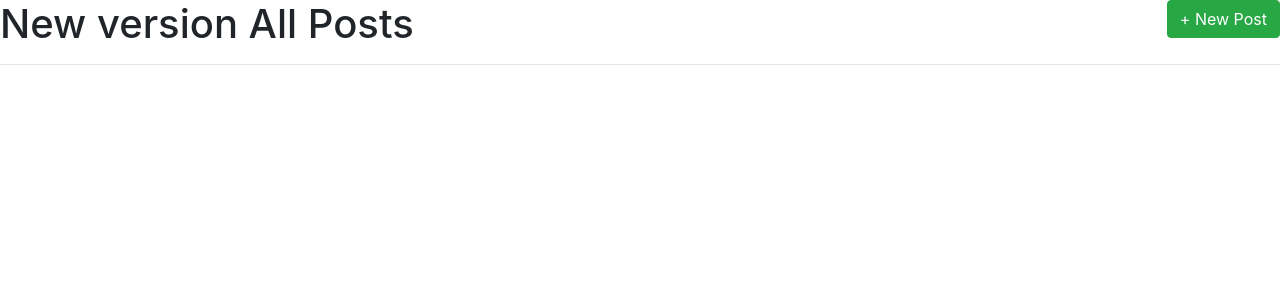
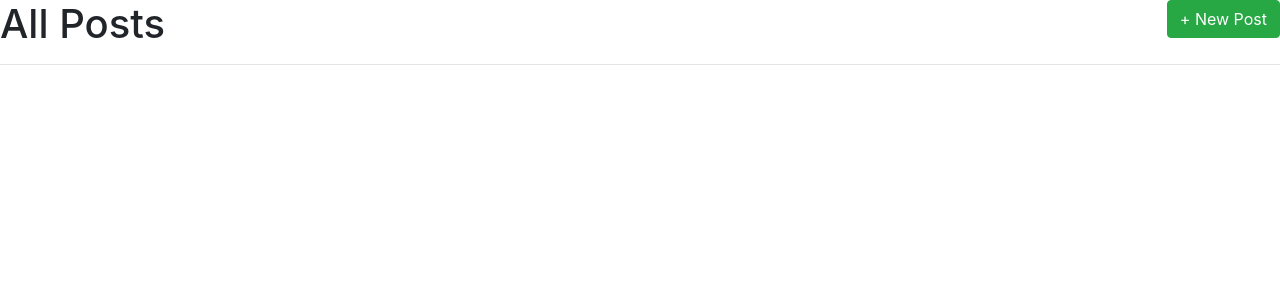
Before and after one commit to keerthan-sg/FlaskBlogApp, a Flask app: page /posts in a window 1280 px wide. Shown: the part 56-356 px from the top of the page. Run offline with Flask 2, Linux system fonts and the light colour scheme; data that the repository does not hold is empty; some libraries are stand-ins or nearby versions.

Commit message:
Update posts.html

```diff
--- a/templates/posts.html
+++ b/templates/posts.html
@@ -1,10 +1,10 @@
 {% extends 'base.html' %}
 
 {% block content %}
-<title>New version Posts</title>
+<title>Posts</title>
 
 <div>
-    <h1 style="display:inline">New version All Posts</h1>
+    <h1 style="display:inline">All Posts</h1>
     <a style="display:inline" class="btn btn-success float-right" href="/posts/flask_new" >+ New Post</a>
 </div>
     <hr>
```
